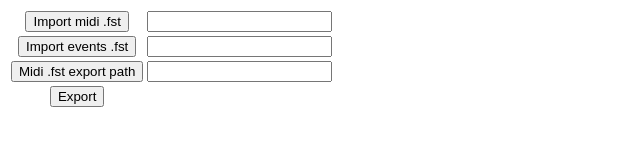
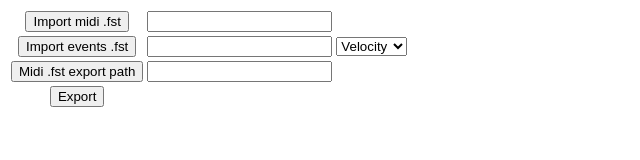
Before and after one commit to John-WL/fsc-helper-gui, an Electron app: page index.html in a window 800 px wide. Shown: the whole page, without its empty margins (0-640 px from the left). Drawn offline with Linux system fonts and the light colour scheme.

Commit message:
added dropdown

```diff
--- a/index.html
+++ b/index.html
@@ -14,6 +14,16 @@
       <tr>
         <th><button id="import-events-fst">Import events .fst</button></th>
         <th><input type="text" id="events-fst-path"></input></th>
+        <th>
+          <select name="cars" id="cars">
+            <option value="velocity">Velocity</option>
+            <option value="release">Release</option>
+            <option value="pan">Pan</option>
+            <option value="mod-x">ModX</option>
+            <option value="mod-y">ModY</option>
+            <option value="pitch">Pitch</option>
+          </select>
+        </th>
       </tr>
       <tr>
         <th><button id="get-export-path">Midi .fst export path</button></th>
```
